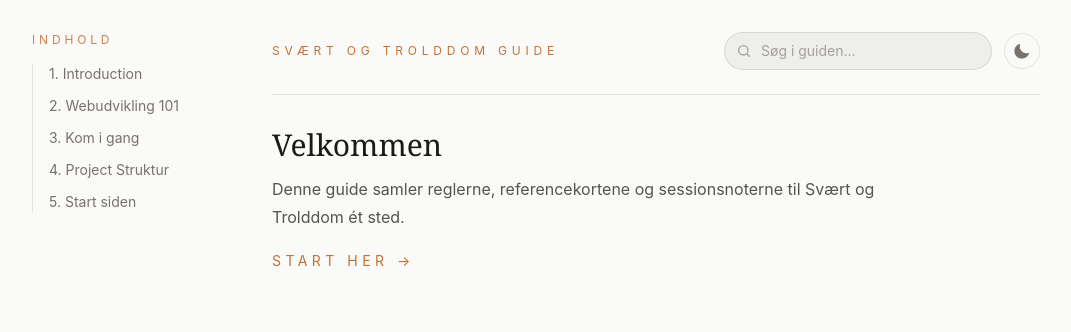
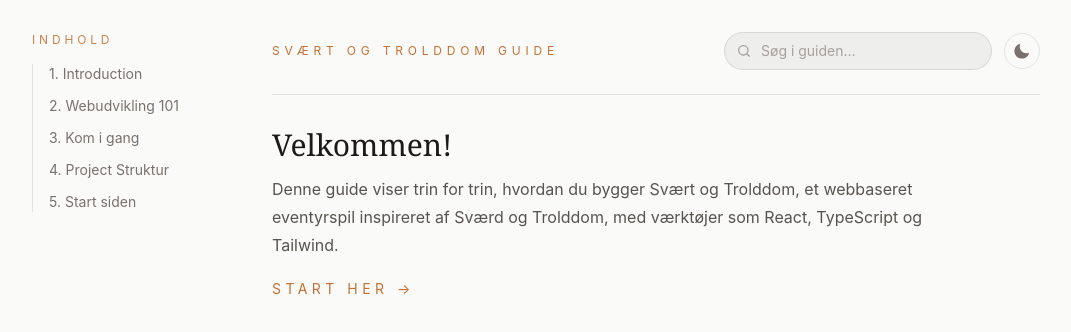
Before and after one commit to KajsaAviaja/KajsaAviaja.github.io, a React (Vite) app: page / in a window 1280 px wide. Shown: the top 332 px of the page, without its empty margins (8-1079 px from the left). Built offline with nearby package versions, Linux system fonts and the light colour scheme.

Commit message:
fixed home page

```diff
--- a/src/routes/Home.tsx
+++ b/src/routes/Home.tsx
@@ -8,10 +8,13 @@
   return (
     <div className="space-y-10">
       <div>
-        <h2 className="font-serif text-2xl text-stone-900 sm:text-3xl dark:text-white">Velkommen</h2>
+        <h2 className="font-serif text-2xl text-stone-900 sm:text-3xl dark:text-white">
+          Velkommen!
+        </h2>
         <p className="mt-3 max-w-prose text-base leading-7 text-stone-600 dark:text-stone-300">
-          Denne guide samler reglerne, referencekortene og sessionsnoterne til
-          Svært og Trolddom ét sted.
+          Denne guide viser trin for trin, hvordan du bygger Svært og
+          Trolddom, et webbaseret eventyrspil inspireret af Sværd og
+          Trolddom, med værktøjer som React, TypeScript og Tailwind.
         </p>
         {firstChapter && (
           <Link
```
